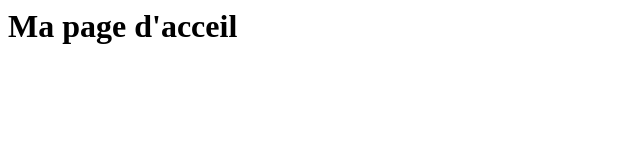
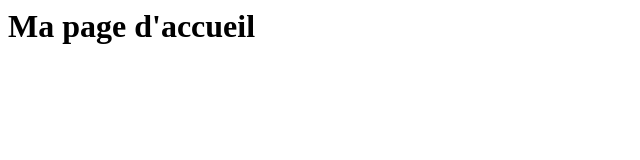
Before and after one commit to loicpascal/oc, a plain HTML site: page index.html in a window 1280 px wide. Shown: the full height of the page, 0-640 px from the left. Drawn offline with Linux system fonts and the light colour scheme.

Commit message:
correction orthographe

```diff
--- a/index.html
+++ b/index.html
@@ -1,8 +1,8 @@
 <html>
     <head>
-        <title>Page d'acceuil</title>
+        <title>Page d'accueil</title>
     </head>
     <body>
-        <h1>Ma page d'acceil</h1>
+        <h1>Ma page d'accueil</h1>
     </body>
 </html>
```
